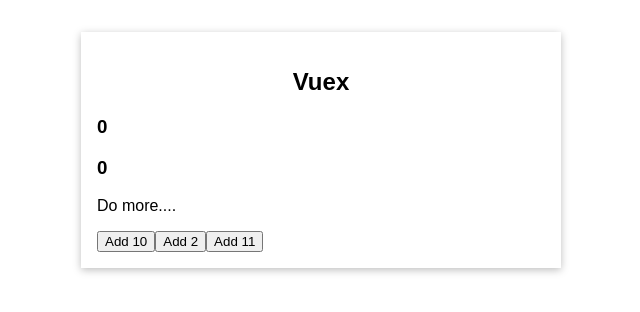
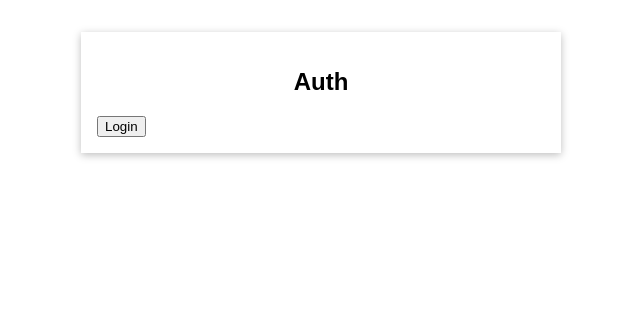
Before and after one commit to TripleNine666/vue-vuex, a Vue app: page / in a window 1280 px wide. Shown: the top 312 px of the page, without its empty margins (319-959 px from the left). Built offline with nearby package versions, Linux system fonts and the light colour scheme.

Commit message:
Add more states

```diff
--- a/src/App.vue
+++ b/src/App.vue
@@ -1,9 +1,12 @@
 <template>
-  <base-container title="Vuex">
+  <base-container title="Vuex" v-if="isAuth">
     <the-counter></the-counter>
     <favorite-value></favorite-value>
     <button @click="addOne">Add 10</button>
     <change-counter></change-counter>
+  </base-container>
+  <base-container title="Auth">
+    <user-auth></user-auth>
   </base-container>
 </template>
 
@@ -12,6 +15,7 @@ import BaseContainer from "./components/BaseContainer.vue";
 import ChangeCounter from "./components/ChangeCounter.vue";
 import FavoriteValue from "./components/FavoriteValue.vue";
 import TheCounter from "./components/TheCounter.vue";
+import UserAuth from "./components/UserAuth.vue";
 
 export default {
   components: {
@@ -19,6 +23,7 @@ export default {
     TheCounter,
     ChangeCounter,
     FavoriteValue,
+    UserAuth,
   },
   methods: {
     addOne() {
@@ -28,6 +33,11 @@ export default {
         type: "increase",
         value: 10,
       });
+    },
+  },
+  computed: {
+    isAuth() {
+      return this.$store.getters.userIsAuth;
     },
   },
 };
--- /dev/null
+++ b/src/components/UserAuth.vue
@@ -0,0 +1,25 @@
+<template>
+  <button v-if="!userIsAuth" @click="login">Login</button>
+  <button v-else @click="logout">Logout</button>
+</template>
+
+<script>
+import { mapGetters } from "vuex";
+export default {
+  // computed: {
+  //   ...mapGetters(["userIsAuth"]),
+  //   ...mapActions(["login", "logout"]),
+  // },
+  computed: {
+    ...mapGetters(["userIsAuth"]),
+  },
+  methods: {
+    login() {
+      this.$store.dispatch("login");
+    },
+    logout() {
+      this.$store.dispatch("logout");
+    },
+  },
+};
+</script>
--- a/src/main.js
+++ b/src/main.js
@@ -7,6 +7,7 @@ const store = createStore({
   state() {
     return {
       counter: 0,
+      userAuth: false,
     };
   },
   mutations: {
@@ -15,6 +16,9 @@ const store = createStore({
     },
     increase(state, payload) {
       state.counter = state.counter + payload.value;
+    },
+    setUserAuth(state, payload) {
+      state.userAuth = payload.isAuth;
     },
   },
   actions: {
@@ -25,6 +29,12 @@ const store = createStore({
     },
     increase(context, payload) {
       context.commit("increase", payload);
+    },
+    login(context) {
+      context.commit("setUserAuth", { isAuth: true });
+    },
+    logout(context) {
+      context.commit("setUserAuth", { isAuth: false });
     },
   },
   getters: {
@@ -42,6 +52,9 @@ const store = createStore({
       }
       return finalCounter;
     },
+    userIsAuth(state) {
+      return state.userAuth;
+    },
   },
 });
 
```
